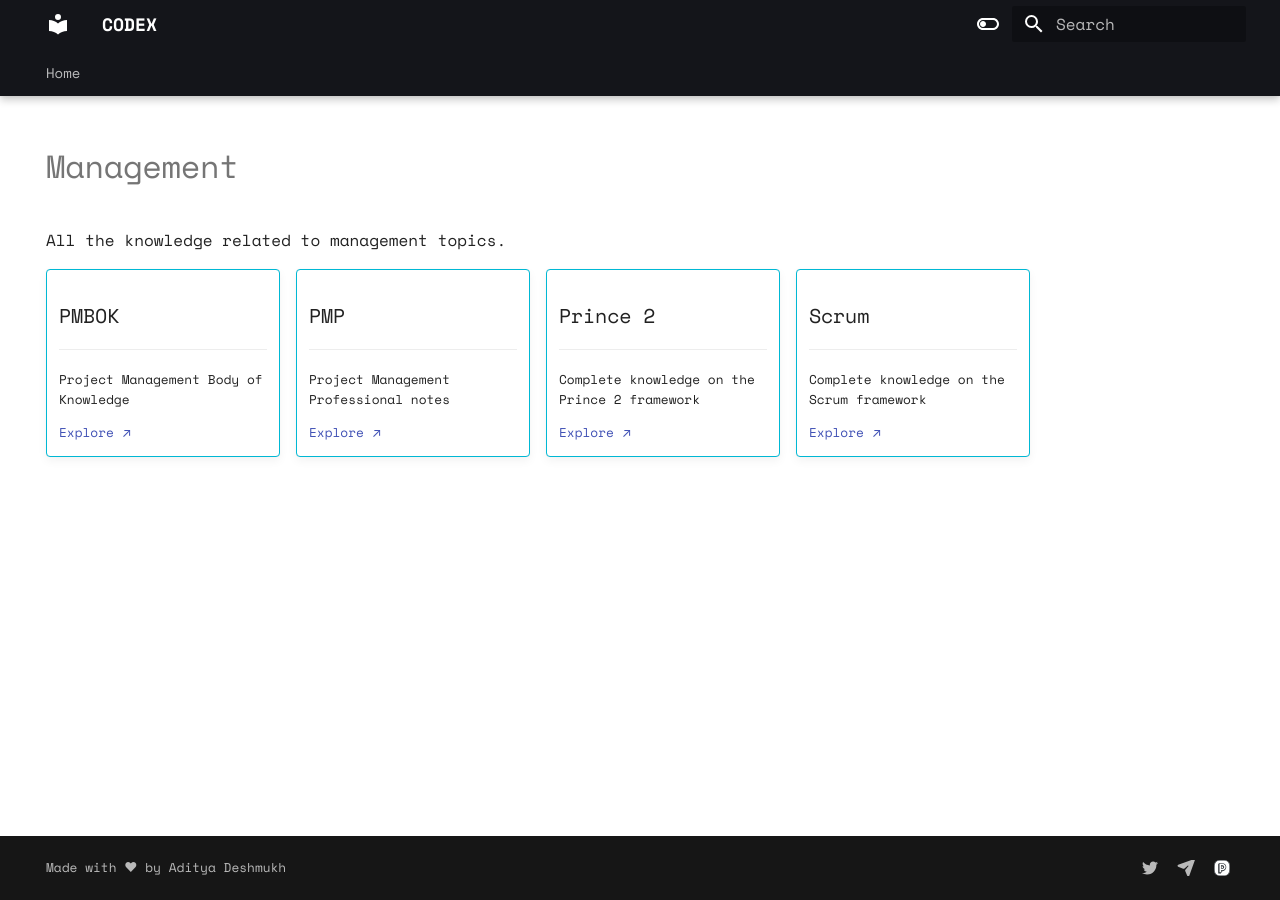
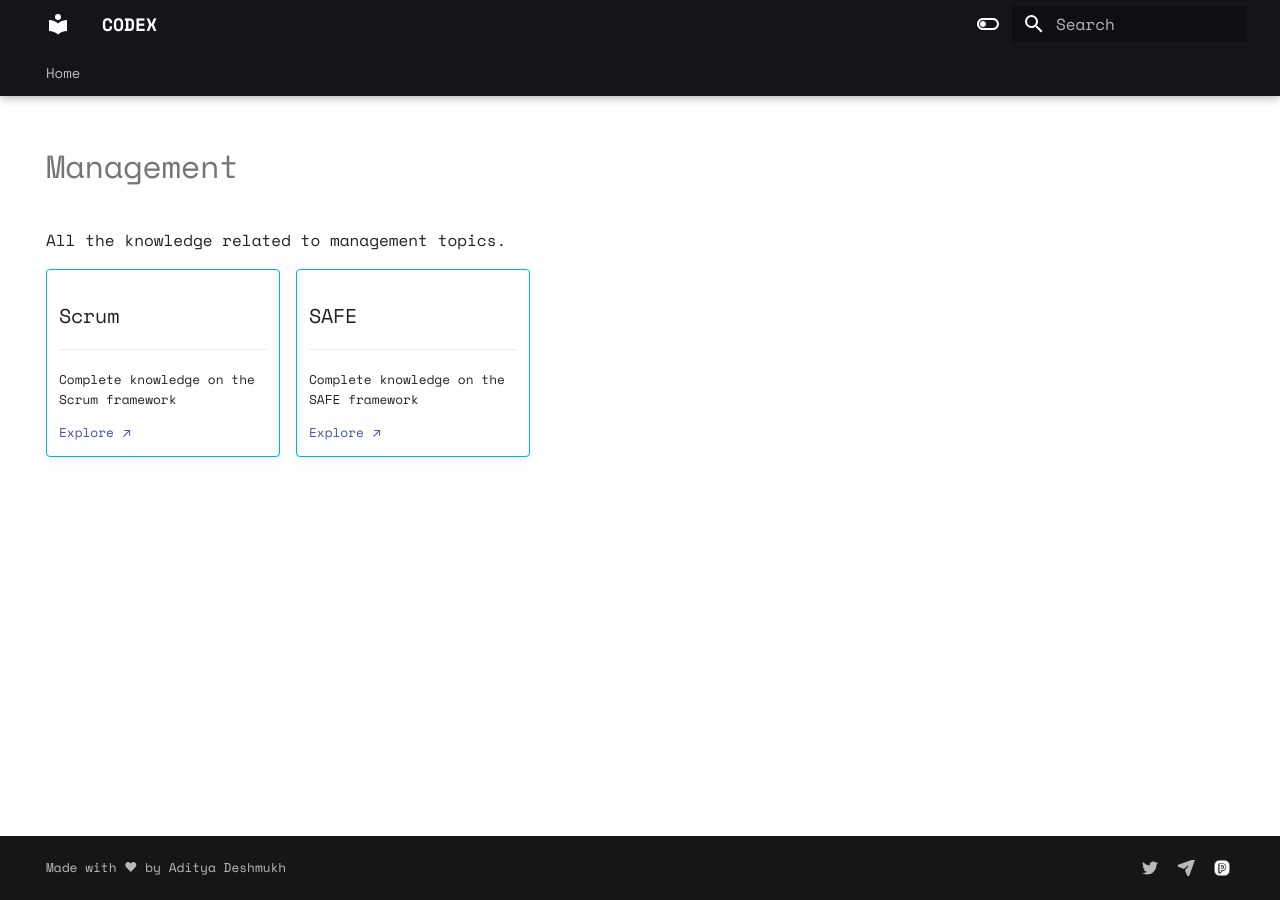
Before and after one commit to aadityadeshmukh/codex, an MkDocs documentation site: the page built from docs/Management/index.md, in a window 1280 px wide. Built offline with MkDocs 1.6.1 and Material for MkDocs 9.7.7, drawn with Linux system fonts in a browser that asks for light colours.

Commit message:
changing structure

```diff
--- a/docs/Management/index.md
+++ b/docs/Management/index.md
@@ -10,33 +10,17 @@ hide:
 All the knowledge related to management topics.
 
 !!! info inline ""
-    ## PMBOK
-
-    ---
-    Project Management Body of Knowledge
-
-    [Explore ↗](pmbok.md)
-
-!!! info inline ""
-    ## PMP
-
-    ---
-    Project Management Professional notes
-
-    [Explore ↗](pmp-study.md)
-
-!!! info inline ""
-    ## Prince 2
-
-    ---
-    Complete knowledge on the Prince 2 framework
-
-    [Explore ↗](prince-notes.md)
-
-!!! info inline ""
     ## Scrum
 
     ---
     Complete knowledge on the Scrum framework
 
     [Explore ↗](scrum.md)
+
+!!! info inline ""
+    ## SAFE
+
+    ---
+    Complete knowledge on the SAFE framework
+
+    [Explore ↗](safe.md)
```
Also changed, not shown: docs/Management/safe.md (added, +5 -0 lines), docs/Management/scrum.md (+1 -0 lines).
